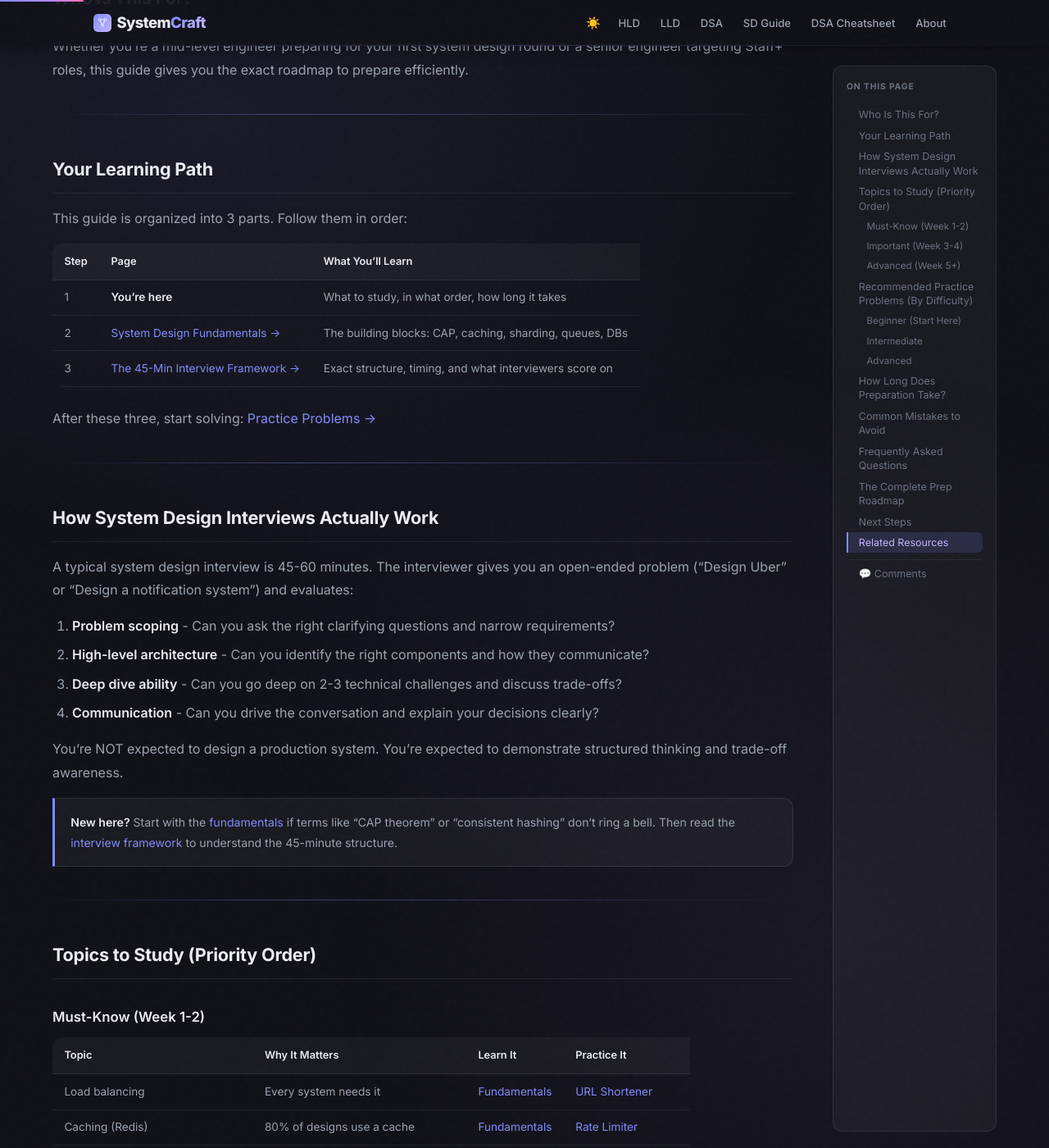
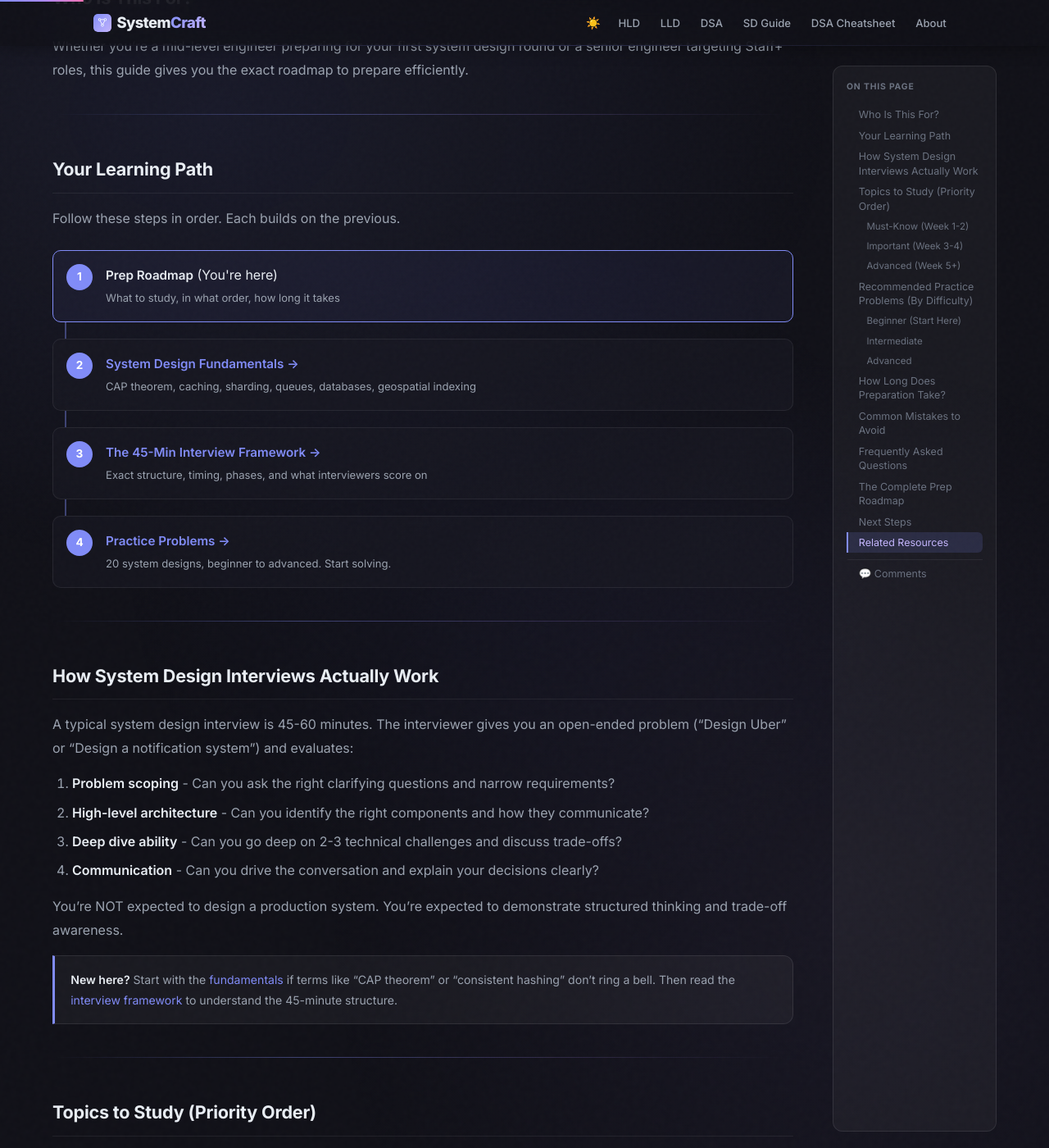
Before and after one commit to iluzn/HLD-Designs, a Jekyll site: the page built from pages/system-design-interview-guide.md, in a window 1280 px wide and 1400 px high, scrolled down 426 px. Shown: the whole window at 82% size. Built offline with Jekyll 4.4.1, drawn with Linux system fonts in a browser that asks for light colours; nearby versions of some CDN libraries; comment, search, counter and statistics services are not loaded.

Commit message:
SD Guide: replace flat table with visual stepper learning path (numbered circles + connectors)

```diff
--- a/pages/system-design-interview-guide.md
+++ b/pages/system-design-interview-guide.md
@@ -19,15 +19,53 @@ Whether you're a mid-level engineer preparing for your first system design round
 
 ## Your Learning Path
 
-This guide is organized into 3 parts. Follow them in order:
+Follow these steps in order. Each builds on the previous.
 
-| Step | Page | What You'll Learn |
-|------|------|-------------------|
-| 1 | **You're here** | What to study, in what order, how long it takes |
-| 2 | [System Design Fundamentals →](/concepts) | The building blocks: CAP, caching, sharding, queues, DBs |
-| 3 | [The 45-Min Interview Framework →](/approach) | Exact structure, timing, and what interviewers score on |
+<div class="learning-path">
+<div class="path-step current">
+<div class="step-number">1</div>
+<div class="step-content">
+<strong>Prep Roadmap</strong> (You're here)
+<p>What to study, in what order, how long it takes</p>
+</div>
+</div>
+<div class="path-connector"></div>
+<div class="path-step">
+<div class="step-number">2</div>
+<div class="step-content">
+<strong><a href="/concepts">System Design Fundamentals →</a></strong>
+<p>CAP theorem, caching, sharding, queues, databases, geospatial indexing</p>
+</div>
+</div>
+<div class="path-connector"></div>
+<div class="path-step">
+<div class="step-number">3</div>
+<div class="step-content">
+<strong><a href="/approach">The 45-Min Interview Framework →</a></strong>
+<p>Exact structure, timing, phases, and what interviewers score on</p>
+</div>
+</div>
+<div class="path-connector"></div>
+<div class="path-step">
+<div class="step-number">4</div>
+<div class="step-content">
+<strong><a href="/hld">Practice Problems →</a></strong>
+<p>20 system designs, beginner to advanced. Start solving.</p>
+</div>
+</div>
+</div>
 
-After these three, start solving: [Practice Problems →](/hld)
+<style>
+.learning-path { margin: 1.5rem 0 2rem; }
+.path-step { display: flex; align-items: flex-start; gap: 1rem; padding: 1rem; border-radius: 10px; border: 1px solid var(--border); background: var(--bg-card, rgba(25,25,35,0.6)); }
+.path-step.current { border-color: var(--accent); background: rgba(129,140,248,0.06); }
+.step-number { width: 32px; height: 32px; border-radius: 50%; background: var(--accent); color: #fff; display: flex; align-items: center; justify-content: center; font-weight: 700; font-size: 0.85rem; flex-shrink: 0; }
+.step-content strong { font-size: 0.95rem; }
+.step-content p { font-size: 0.82rem; color: var(--text-muted); margin: 0.2rem 0 0; }
+.step-content a { color: var(--accent); text-decoration: none; }
+.step-content a:hover { text-decoration: underline; }
+.path-connector { width: 2px; height: 20px; background: var(--accent); margin-left: 15px; opacity: 0.4; }
+</style>
 
 ---
 
```
